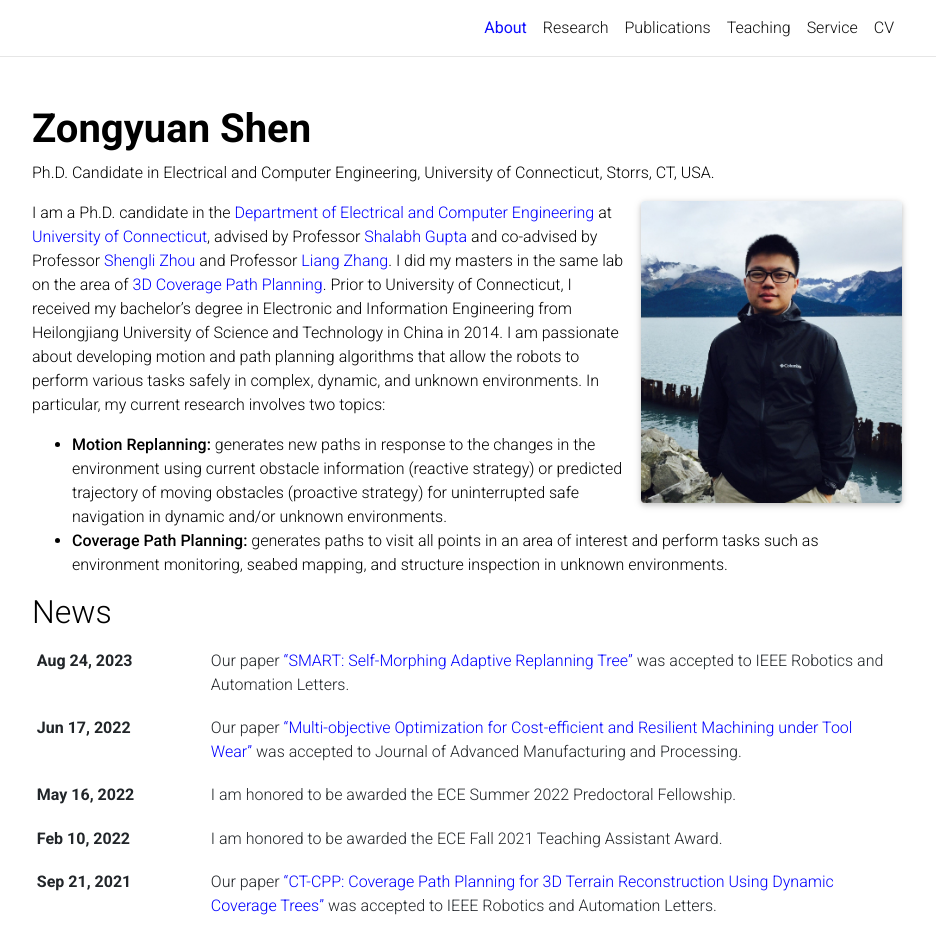
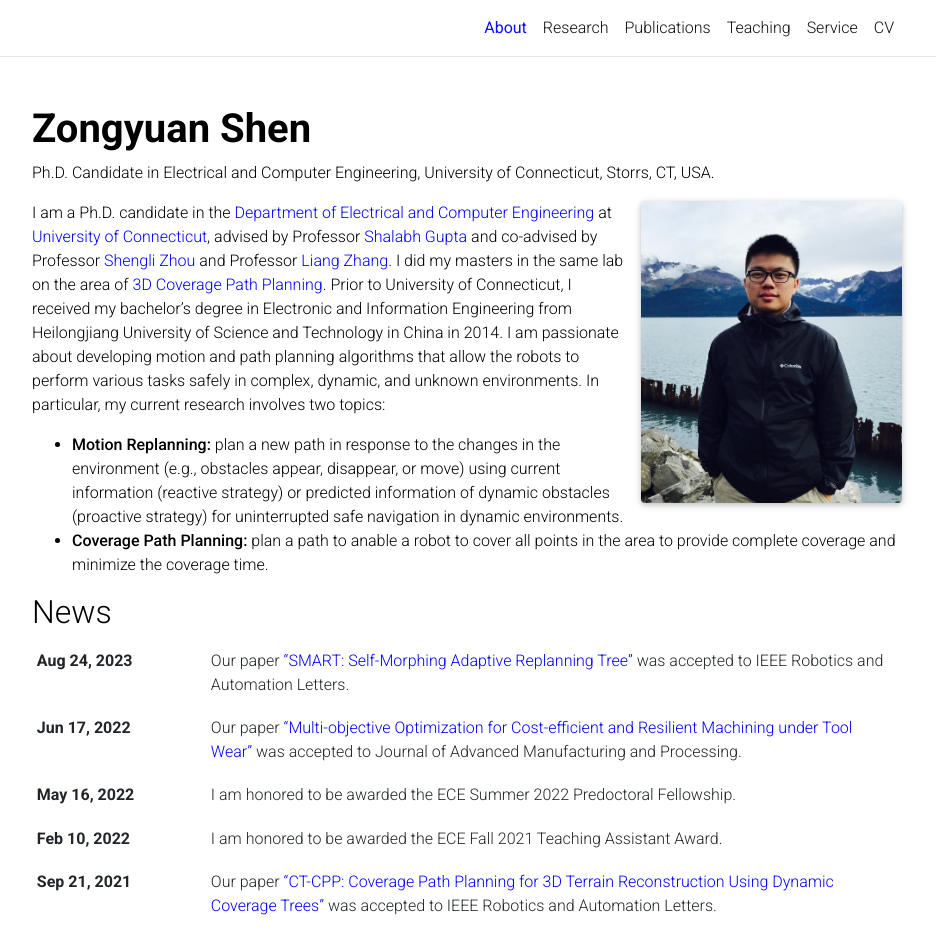
Before and after one commit to ZongyuanShen/ZongyuanShen.github.io, a Jekyll site: the page built from _pages/about.md, in a window 1280 px wide and 1225 px high, cut to the strip 0-939 px from the top of the window. Shown: the whole strip, without its empty margins (173-1109 px from the left). Built offline with Jekyll 4.4.1, drawn with Linux system fonts in a browser that asks for light colours; full-size pictures stand in for the smaller copies a plugin makes; some web fonts are replaced; comment, search, counter and statistics services are not loaded; a style sheet for code colours, icons or effects is not loaded.

Commit message:
Update about.md

```diff
--- a/_pages/about.md
+++ b/_pages/about.md
@@ -18,5 +18,5 @@
 
 I am a Ph.D. candidate in the [Department of Electrical and Computer Engineering](https://www.ee.uconn.edu/) at [University of Connecticut](https://uconn.edu/), advised by Professor [Shalabh Gupta](https://www.ee.uconn.edu/shalabh-gupta/) and co-advised by Professor [Shengli Zhou](https://www.ee.uconn.edu/shengli-zhou/) and Professor [Liang Zhang](https://www.ee.uconn.edu/liang-zhang/). I did my masters in the same lab on the area of [3D Coverage Path Planning](https://digitalcommons.lib.uconn.edu/gs_theses/1133/). Prior to University of Connecticut, I received my bachelor's degree in Electronic and Information Engineering from Heilongjiang University of Science and Technology in China in 2014. I am passionate about developing motion and path planning algorithms that allow the robots to perform various tasks safely in complex, dynamic, and unknown environments. In particular, my current research involves two topics:
 
-- **Motion Replanning:** generates new paths in response to the changes in the environment using current obstacle information (reactive strategy) or predicted trajectory of moving obstacles (proactive strategy) for uninterrupted safe navigation in dynamic and/or unknown environments.
-- **Coverage Path Planning:** generates paths to visit all points in an area of interest and perform tasks such as environment monitoring, seabed mapping, and structure inspection in unknown environments.
+- **Motion Replanning:** plan a new path in response to the changes in the environment (e.g., obstacles appear, disappear, or move) using current information (reactive strategy) or predicted information of dynamic obstacles (proactive strategy) for uninterrupted safe navigation in dynamic environments.
+- **Coverage Path Planning:** plan a path to anable a robot to cover all points in the area to provide complete coverage and minimize the coverage time.
```
